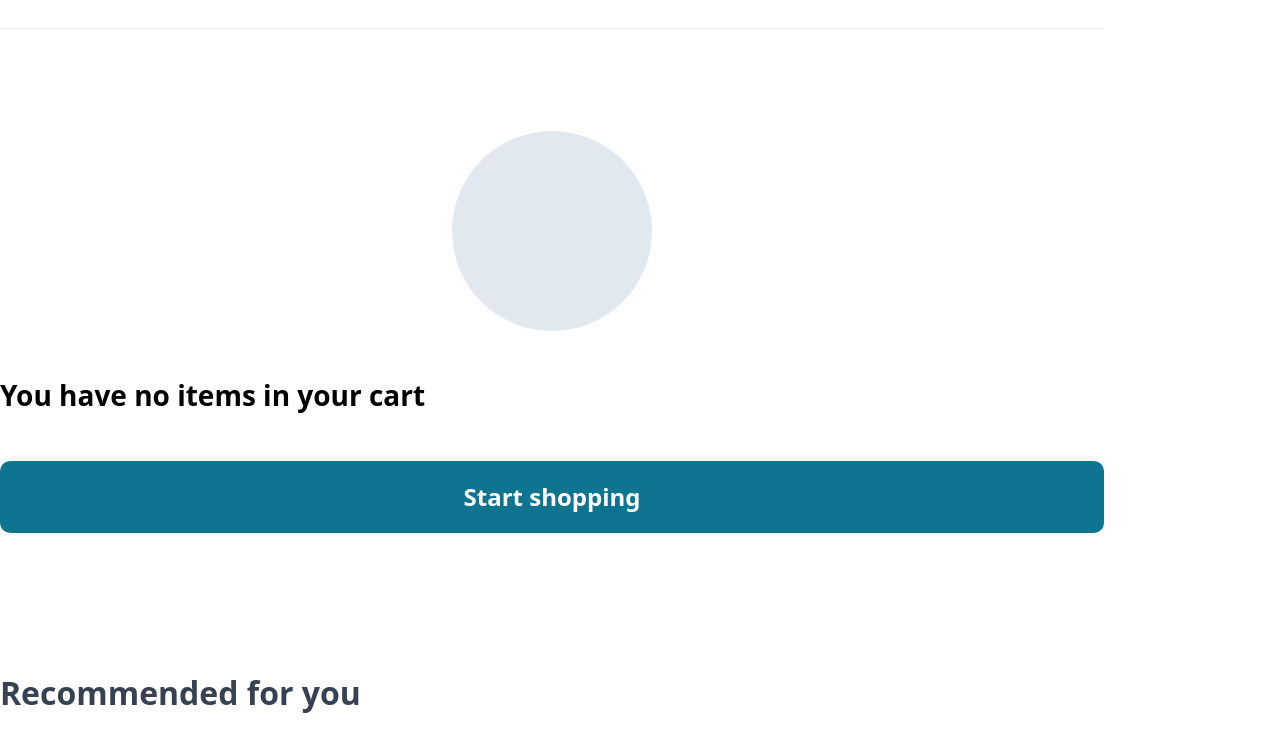
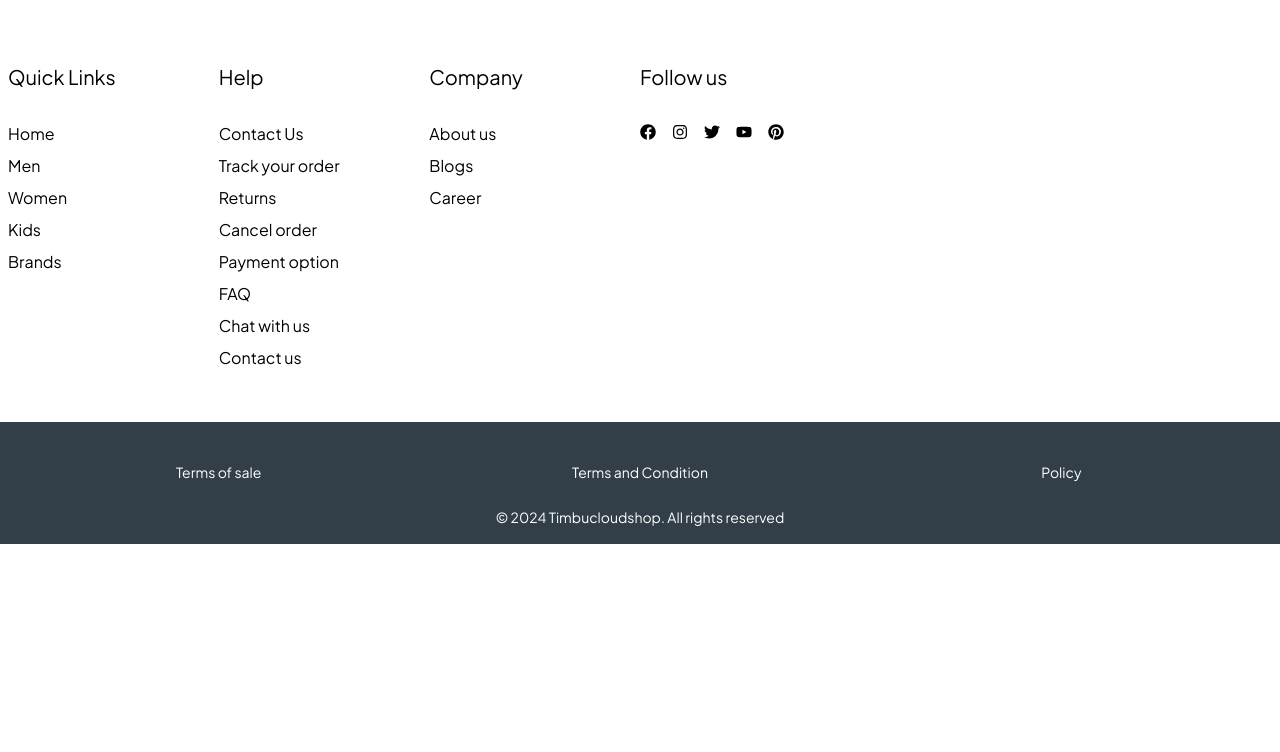
Before and after one commit to Kemelite1/HNG11, a React (Vite) app in the folder timbu/timbushop/: page / in a window 1280 px wide. Shown: the part 3160-3912 px from the top of the page. After the commit the page ends 3704 px from the top, so only its background shows below. Built offline with nearby package versions, Linux system fonts and the light colour scheme.

Commit message:
Display hero and products

```diff
--- a/timbu/timbushop/src/pages/HomePage.jsx
+++ b/timbu/timbushop/src/pages/HomePage.jsx
@@ -1,15 +1,11 @@
 import AllProducts from "../components/AllProducts"
 import Hero from "../components/Hero"
-import RecommendedProducts from "../components/RecommendedProducts"
-import EmptyCartPage from "./EmptyCartPage"
 
 const HomePage = () => {
   return (
     <>
     <Hero />
     <AllProducts />
-    <EmptyCartPage />
-    <RecommendedProducts />
     </>
   )
 }
```
